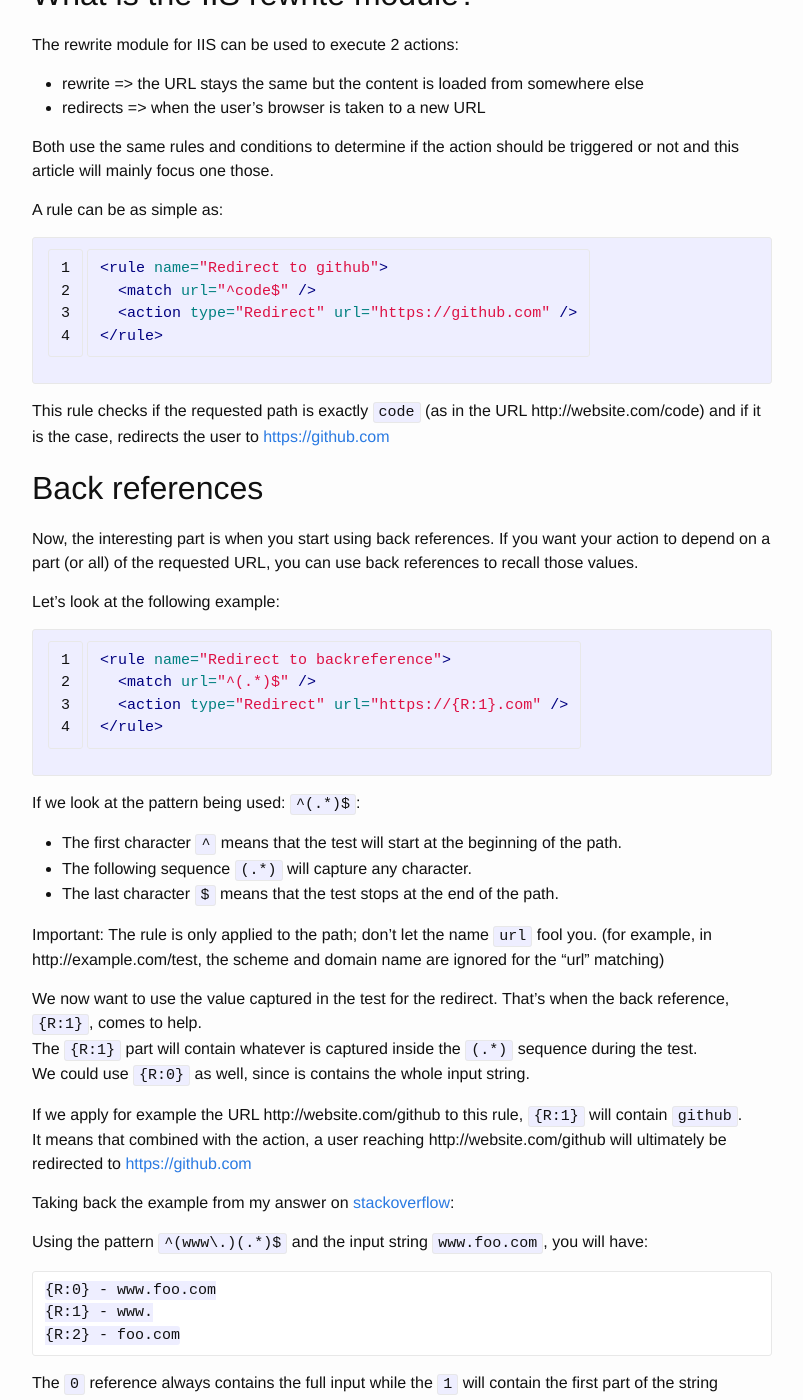
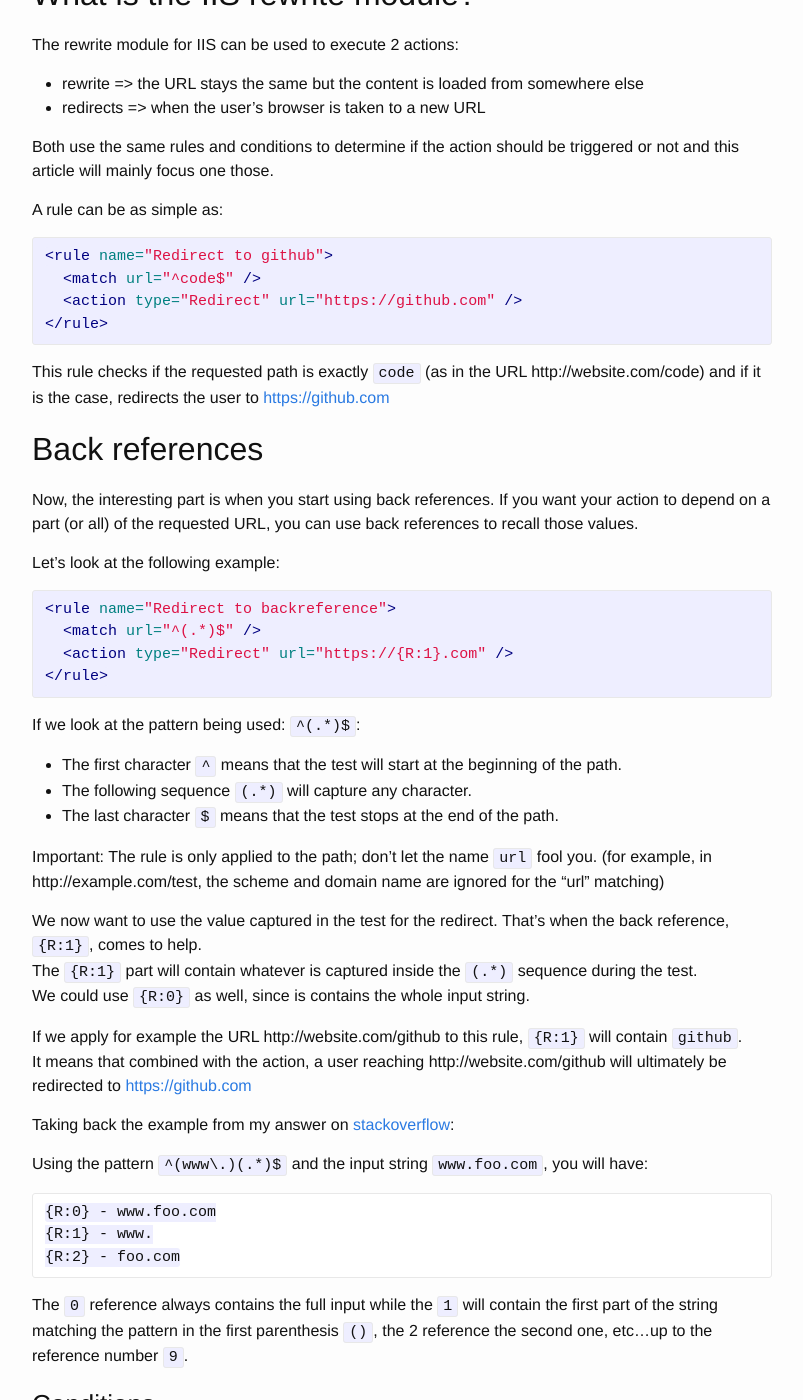
Before and after one commit to cheesemacfly/cheesemacfly.github.io, a Jekyll site: the page built from _posts/2015-02-21-rewrite-redirect-iis.markdown, in a window 1280 px wide and 1400 px high, scrolled down 317 px. Shown: the whole window, without its empty margins (238-1041 px from the left). Built offline with Jekyll 4.4.1, drawn with Linux system fonts in a browser that asks for light colours; nearby versions of some CDN libraries; some of the changed text lies outside the part shown.

Commit message:
Remove lines number from xml config sample

```diff
--- a/_posts/2015-02-21-rewrite-redirect-iis.markdown
+++ b/_posts/2015-02-21-rewrite-redirect-iis.markdown
@@ -19,7 +19,7 @@ Both use the same rules and conditions to determine if the action should be trig
 
 A rule can be as simple as:
 
-{% highlight xml linenos=table %}
+{% highlight xml %}
 <rule name="Redirect to github">
   <match url="^code$" />
   <action type="Redirect" url="https://github.com" />
@@ -34,7 +34,7 @@ Now, the interesting part is when you start using back references. If you want y
 
 Let's look at the following example:
 
-{% highlight xml linenos=table %}
+{% highlight xml %}
 <rule name="Redirect to backreference">
   <match url="^(.*)$" />
   <action type="Redirect" url="https://{R:1}.com" />
@@ -71,7 +71,7 @@ The `0` reference always contains the full input while the `1` will contain the
 When you add conditions to your rule, you get access to more data from the request.
 Let's one more time take an example:
 
-{% highlight xml linenos=table %}
+{% highlight xml %}
 <rule name="Redirect to backreference with domain">
   <match url="^(.*)$" />
   <conditions>
@@ -95,7 +95,7 @@ You can find the list of server variables and their documentation here:
   - if you have multiple conditions, the back reference used in the action refers only to the last **matching** one.
   - you can however use a back reference from a previous condition inside one.
 
-{% highlight xml linenos=table %}
+{% highlight xml %}
 <rule name="Redirect to backreference with domain">
   <match url=".*" />
   <conditions>
@@ -118,7 +118,7 @@ Always remember when you debug a redirect (specifically a 301) that browsers ten
 There's one usage that's not very well documented and that you might face one day: rewriting to an external website.
 If you want http://website.com/code to rewrite to <https://github.com>, you can use the following rule:
 
-{% highlight xml linenos=table %}
+{% highlight xml %}
 <rule name="Rewrite to github">
   <match url="^code$" />
   <action type="Rewrite" url="https://github.com" />
```
